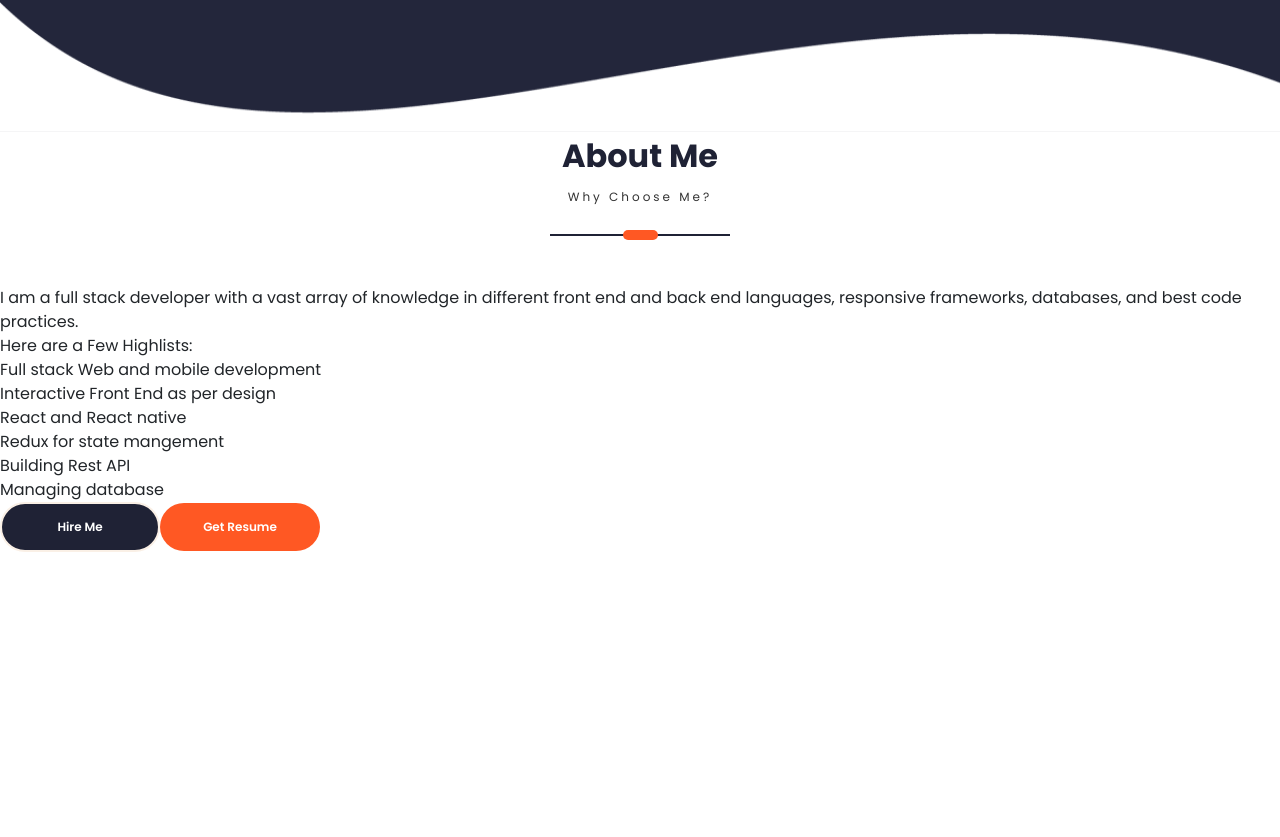
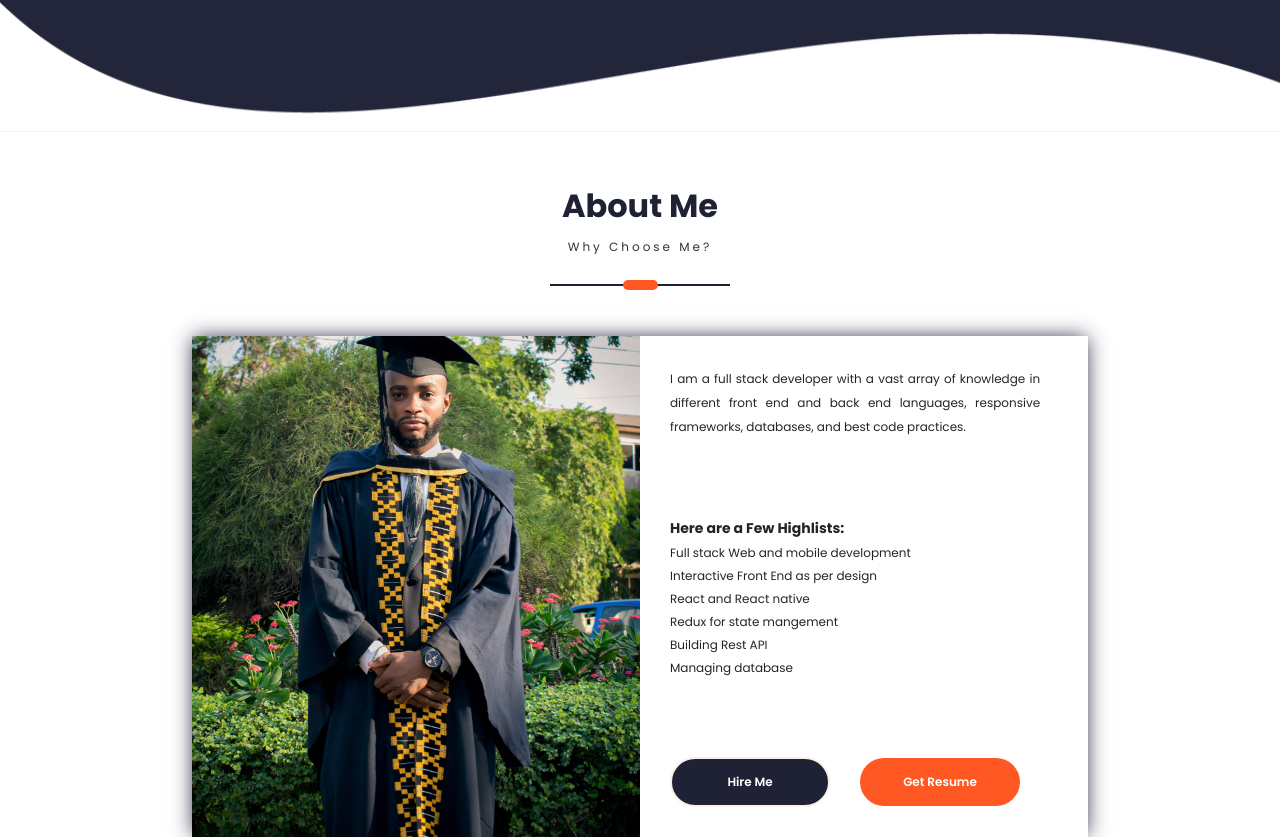
Before and after one commit to rajat6235/portfolio, a React (Create React App) app in the folder myportfolio/: page / in a window 1280 px wide. Shown: the part 538-1375 px from the top of the page. Before the commit the page ends 1090 px from the top, so only its background shows below. Built offline with nearby package versions, Linux system fonts and the light colour scheme; a web font is replaced by a local one.

Commit message:
styling about me

```diff
--- a/myportfolio/src/Container/AboutMe/AboutMe.css
+++ b/myportfolio/src/Container/AboutMe/AboutMe.css
@@ -0,0 +1,56 @@
+.about-me-container {
+  display: flex;
+  flex-direction: column;
+  justify-content: center;
+  align-items: center;
+  margin: 50px 0 0 0;
+}
+.about-me-parent {
+  max-width: 1000px;
+  width: 70%;
+}
+.about-me-card {
+  display: flex;
+  width: 100%;
+  box-shadow: 0 0 20px -2px #1f2235;
+}
+.about-me-profile {
+  width: 50%;
+  background-image: url("../../assets/AboutMe/me.jpg");
+  background-size: cover;
+  background-repeat: no-repeat;
+  background-position: center;
+}
+.about-me-details {
+  width: 48%;
+  text-align: justify;
+  padding: 30px;
+}
+.about-me-description {
+  font-size: 12px;
+}
+.about-me-highlights {
+  margin: 80px 0;
+}
+.highlight-heading {
+  font-family: "Poppins Bold";
+  font-size: 14px;
+  margin: 0 0 5px 0;
+}
+.highlight {
+  display: flex;
+  align-items: center;
+  margin: 5px 0;
+  font-size: 12px;
+}
+.highlight-blob {
+  height: 12px;
+  width: 12px;
+  margin: 0 10px 0 0;
+  background-color: #ff823f;
+  border-radius: 50%;
+}
+.about-me-options .highlighted-btn {
+    margin: 0 0 0 30px;
+
+}
--- a/myportfolio/src/Container/AboutMe/AboutMe.js
+++ b/myportfolio/src/Container/AboutMe/AboutMe.js
@@ -2,6 +2,7 @@ import React from "react";
 import ScreenHeading from "../../utilities/ScreenHeadings/ScreenHeading";
 import ScrollService from "../../utilities/ScrollServices";
 import Animations from "../../utilities/Animations";
+import './AboutMe.css'
 export default function AboutMe(props) {
   let fadeInScreenHandler =(screen)=>{
       if (screen.fadeScreen !== props.id)
@@ -39,7 +40,7 @@ highlights:{
       )
   }
     return (
-    <div className="about-me screen-container" id={props.id || ""}>
+    <div className="about-me-container screen-container" id={props.id || ""}>
       <div className="about-me-parent">
         <ScreenHeading title={"About Me"} subHeading={"Why Choose Me?"} />
         <div className="about-me-card">
--- a/myportfolio/src/utilities/ScreenHeadings/ScreenHeading.js
+++ b/myportfolio/src/utilities/ScreenHeadings/ScreenHeading.js
@@ -17,7 +17,7 @@ export default function ScreenHeading(props) {
       <div className="heading-seperator">
         <div className=" seperator-line"></div>
         <div className="seperator-blob">
-            <div></div>
+          <div></div>
         </div>
       </div>
     </div>
```
